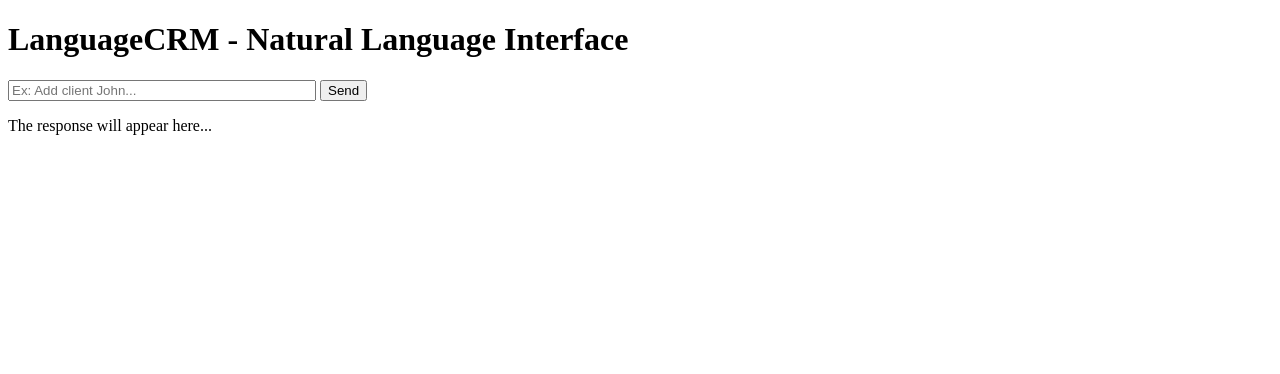
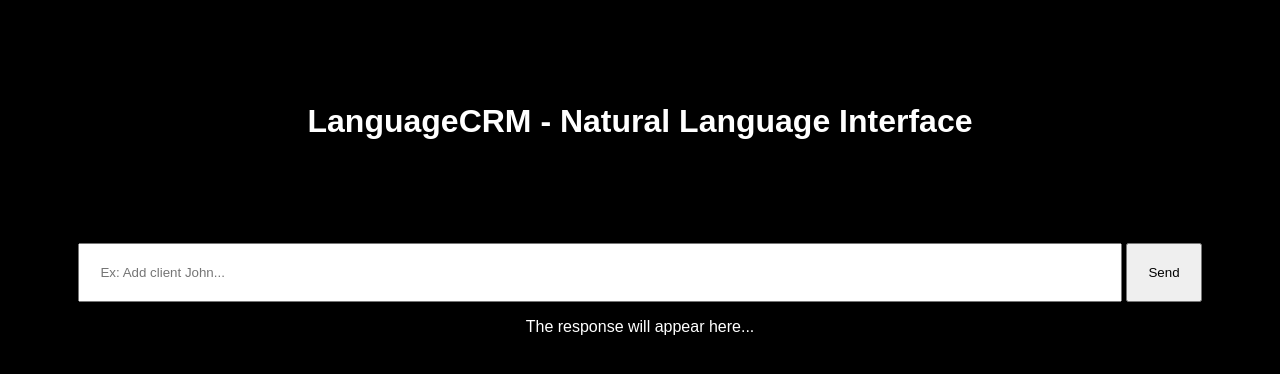
Before and after one commit to pricop-alexandru/LanguageCRM, a website built with Vite: page language-crm/frontend/index.html in a window 1280 px wide. Built offline with nearby package versions, Linux system fonts and the light colour scheme.

Commit message:
User Story 1

```diff
--- a/language-crm/frontend/index.html
+++ b/language-crm/frontend/index.html
@@ -3,12 +3,32 @@
   <head>
     <meta charset="UTF-8" />
     <title>LanguageCRM</title>
+    <style>
+      body {
+        background-color: black;
+      }
+      .center {
+        display: flex;
+        justify-content: center;
+        align-items: center;
+        height: 200px;
+      }
+      .title{
+        font-family: Arial, Helvetica, sans-serif;
+        color: white;
+      }
+      .padding{
+        padding:20px;
+      }
+    </style>
   </head>
   <body>
-    <h1>LanguageCRM - Natural Language Interface</h1>
-    <input id="promptInput" type="text" placeholder="Ex: Add client John..." style="width: 300px;" />
-    <button id="sendBtn">Send</button>
-    <p id="responseArea">The response will appear here...</p>
+    <h1 class="center title">LanguageCRM - Natural Language Interface</h1>
+    <center>
+      <input id="promptInput" type="text" placeholder="Ex: Add client John..." style="width: 1000px; padding:20px;" />
+      <button id="sendBtn" class="padding">Send</button>
+      <p id="responseArea" class="title">The response will appear here...</p>
+    </center>
     <script type="module" src="/src/main.ts"></script>
   </body>
 </html>
```
